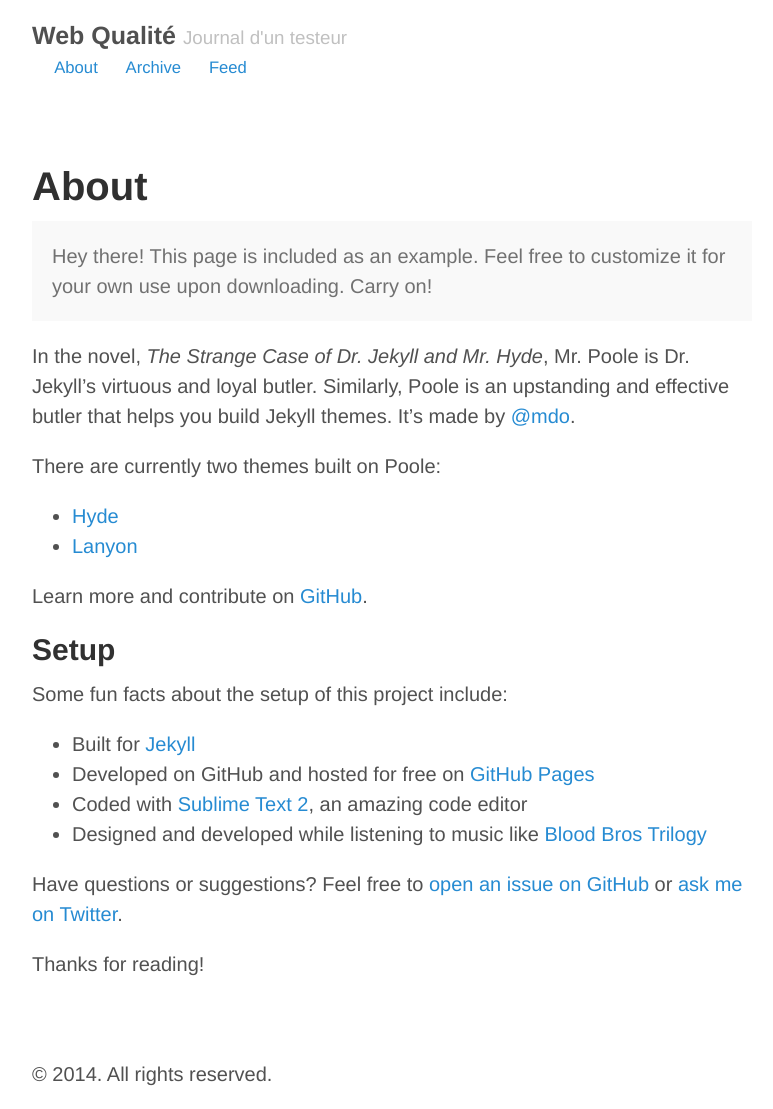
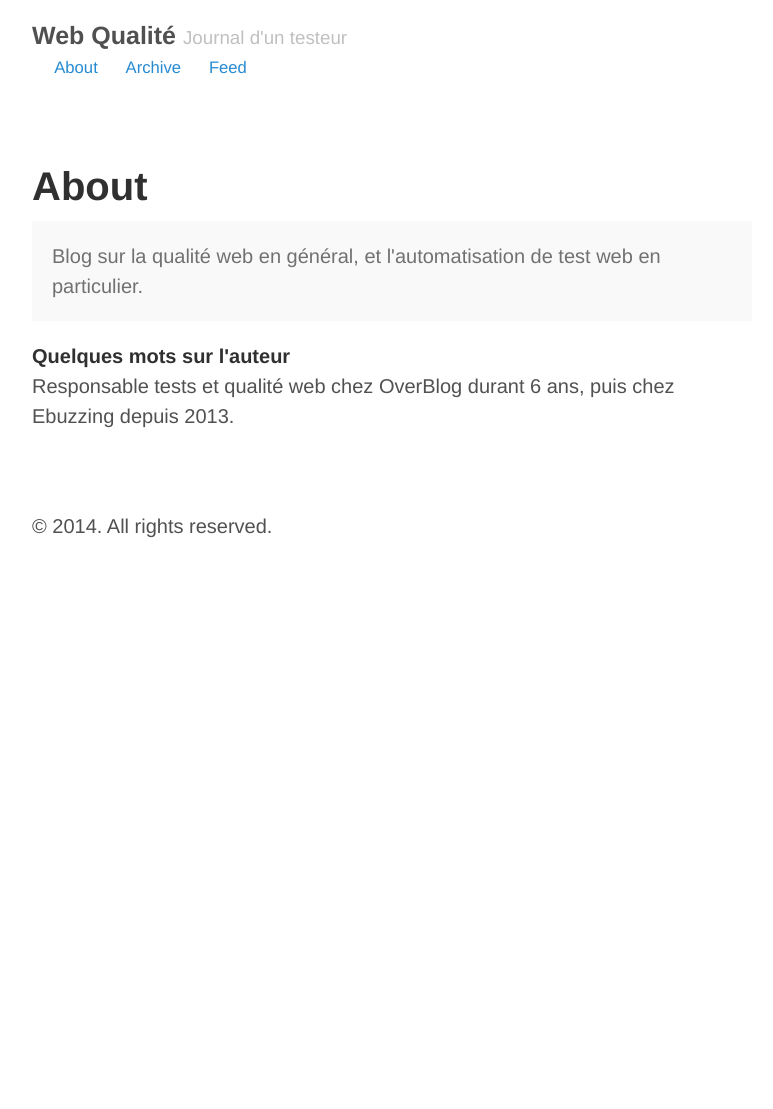
Before and after one commit to fabrice31/blog, a Jekyll site: the page built from about.md, in a window 1280 px wide. Shown: the whole page, without its empty margins (248-1021 px from the left). Built offline with Jekyll 4.4.1, drawn with Linux system fonts in a browser that asks for light colours; Markdown is read by kramdown in place of the engine named in the settings; after the commit the page ends 900 px from its top, so only the background shows below that.

Commit message:
Changing about page

```diff
--- a/about.md
+++ b/about.md
@@ -4,27 +4,10 @@ title: About
 ---
 
 <p class="message">
-  Hey there! This page is included as an example. Feel free to customize it for your own use upon downloading. Carry on!
+  Blog sur la qualité web en général, et l'automatisation de test web en particulier.
 </p>
 
-In the novel, *The Strange Case of Dr. Jekyll and Mr. Hyde*, Mr. Poole is Dr. Jekyll's virtuous and loyal butler. Similarly, Poole is an upstanding and effective butler that helps you build Jekyll themes. It's made by [@mdo](https://twitter.com/mdo).
-
-There are currently two themes built on Poole:
-
-* [Hyde](http://hyde.getpoole.com)
-* [Lanyon](http://lanyon.getpoole.com)
-
-Learn more and contribute on [GitHub](https://github.com/poole).
-
-## Setup
-
-Some fun facts about the setup of this project include:
-
-* Built for [Jekyll](http://jekyllrb.com)
-* Developed on GitHub and hosted for free on [GitHub Pages](https://pages.github.com)
-* Coded with [Sublime Text 2](http://sublimetext.com), an amazing code editor
-* Designed and developed while listening to music like [Blood Bros Trilogy](https://soundcloud.com/maddecent/sets/blood-bros-series)
-
-Have questions or suggestions? Feel free to [open an issue on GitHub](https://github.com/poole/issues/new) or [ask me on Twitter](https://twitter.com/mdo).
-
-Thanks for reading!
+<p>
+	<strong>Quelques mots sur l'auteur</strong><br />
+	Responsable tests et qualité web chez OverBlog durant 6 ans, puis chez Ebuzzing depuis 2013.
+</p>
```
